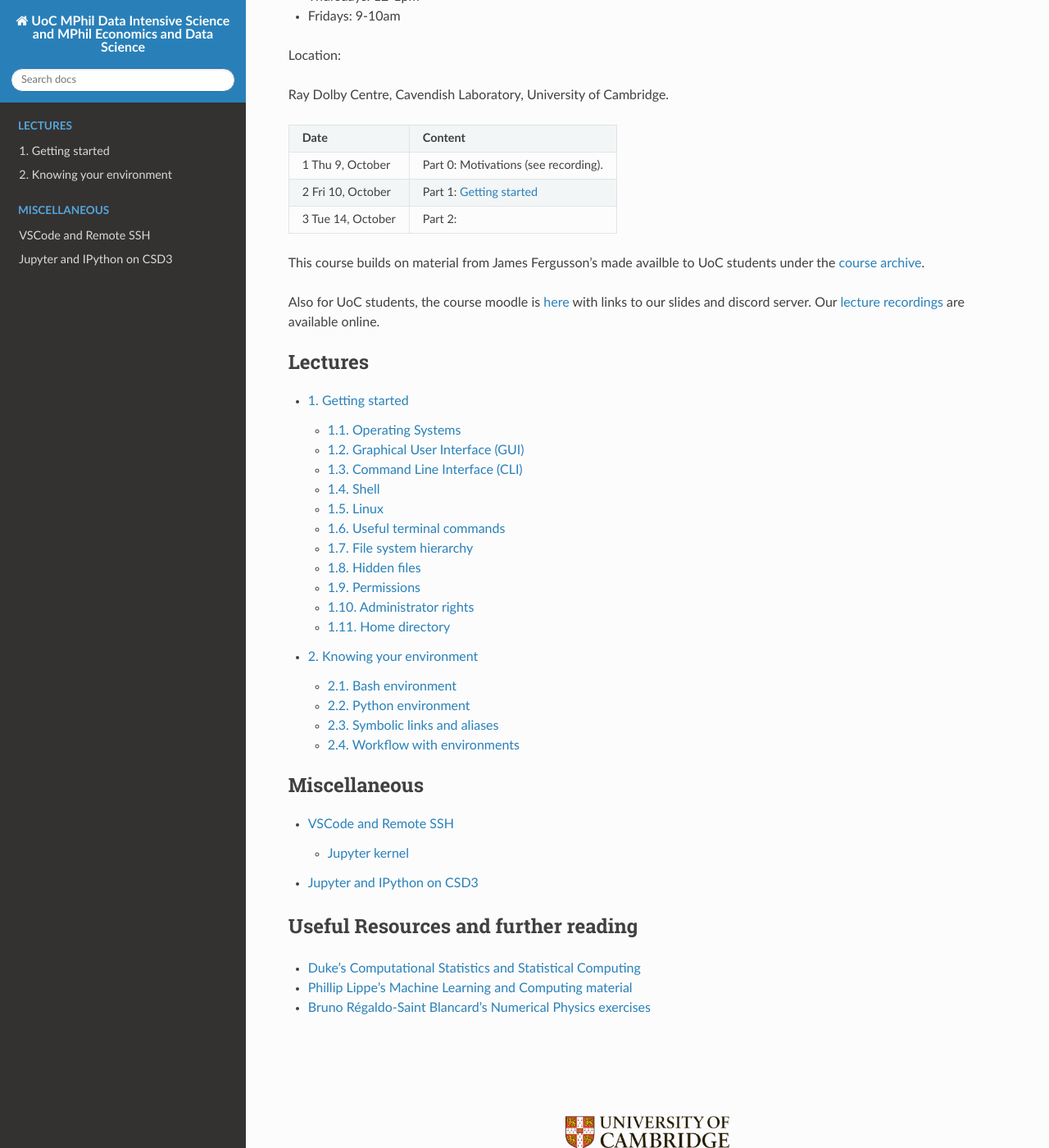
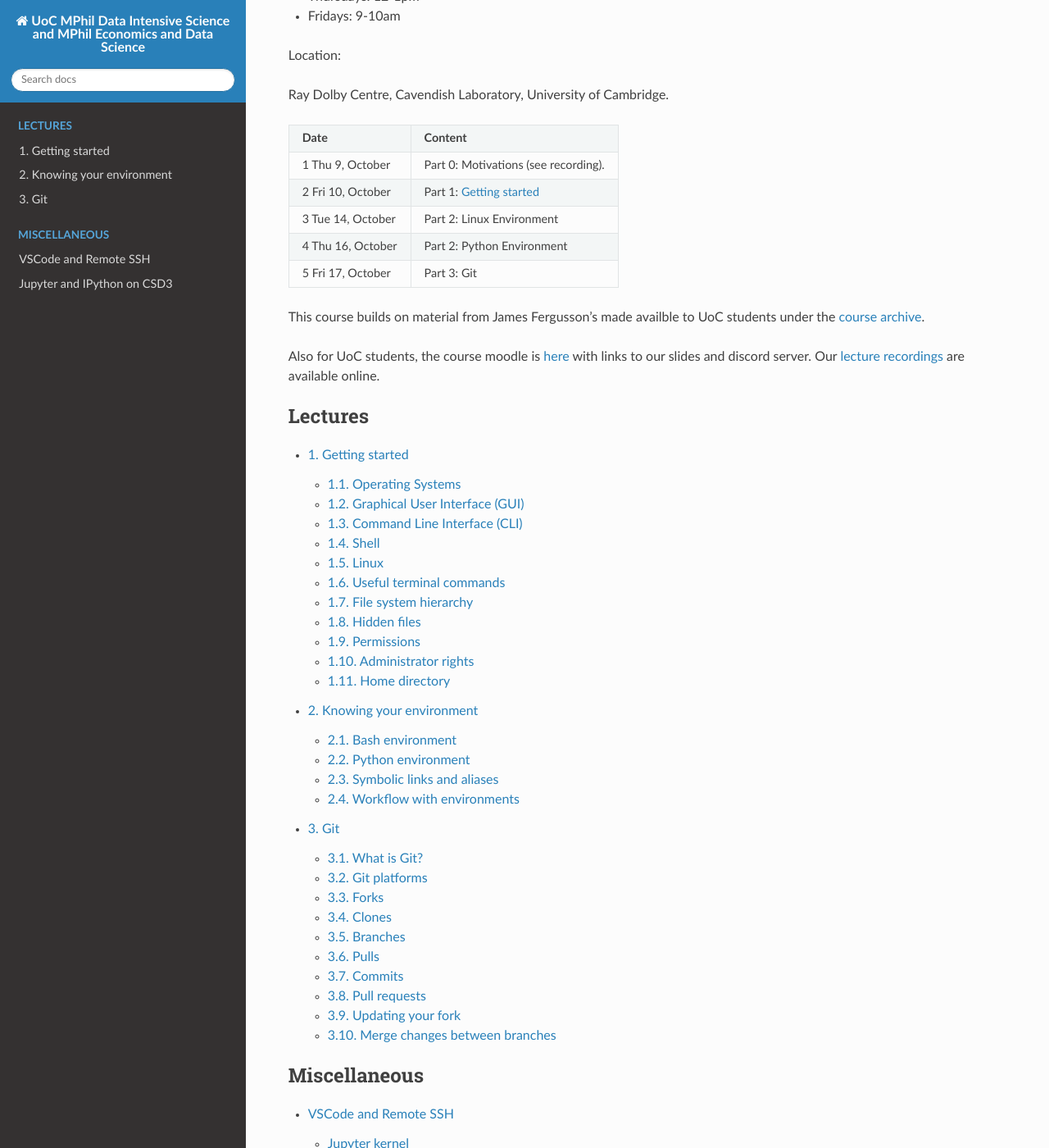
Before and after one commit to borisbolliet/ResearchComputing, a Sphinx documentation site: the page built from docs/index.rst, in a window 1280 px wide and 1400 px high, scrolled down 673 px. Shown: the whole window at 82% size. Built offline with Sphinx 7.4.7 and the Read the Docs theme 3.1.0, drawn with Linux system fonts in a browser that asks for light colours.

Commit message:
adding part3

```diff
--- a/docs/index.rst
+++ b/docs/index.rst
@@ -57,9 +57,12 @@ Ray Dolby Centre, Cavendish Laboratory, University of Cambridge.
 +------------------------------------+---------------------------------------------------------------------------------------------------------------------------------------------------+
 | 2 Fri 10, October                  | Part 1: `Getting started <material/part1/notebook.ipynb#Getting-started>`_                                                                        |
 +------------------------------------+---------------------------------------------------------------------------------------------------------------------------------------------------+
-| 3 Tue 14, October                  | Part 2:                                                                                                                                           |
+| 3 Tue 14, October                  | Part 2: Linux Environment                                                                                                                         |
 +------------------------------------+---------------------------------------------------------------------------------------------------------------------------------------------------+
-
+| 4 Thu 16, October                  | Part 2: Python Environment                                                                                                                        |
++------------------------------------+---------------------------------------------------------------------------------------------------------------------------------------------------+
+| 5 Fri 17, October                  | Part 3: Git                                                                                                                                       |
++------------------------------------+---------------------------------------------------------------------------------------------------------------------------------------------------+
 
 
 
```
Also changed, not shown: other parts of docs/index.rst (+1 -0 lines), docs/material/part1/notebook.ipynb, docs/material/part3/notebook.ipynb (added).
